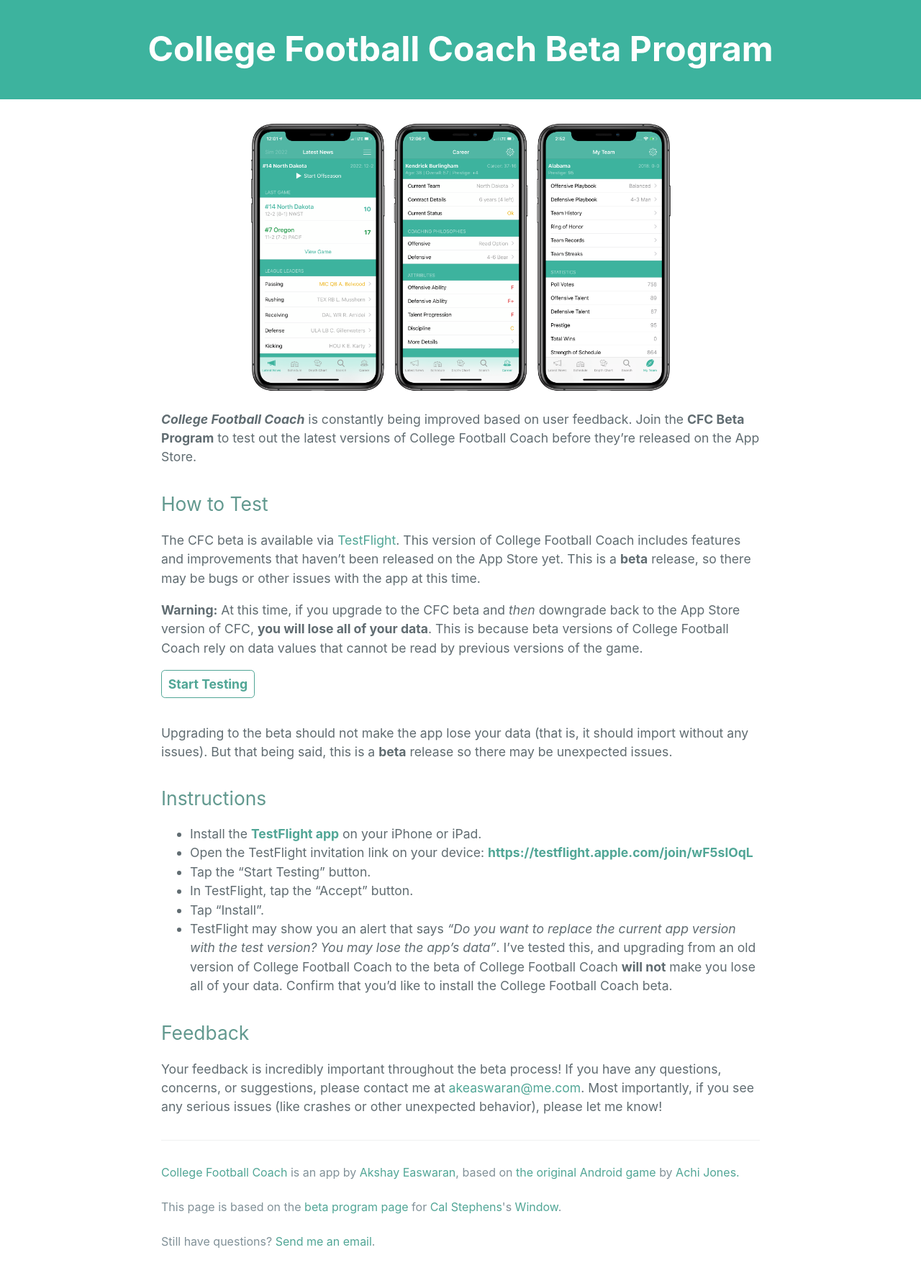
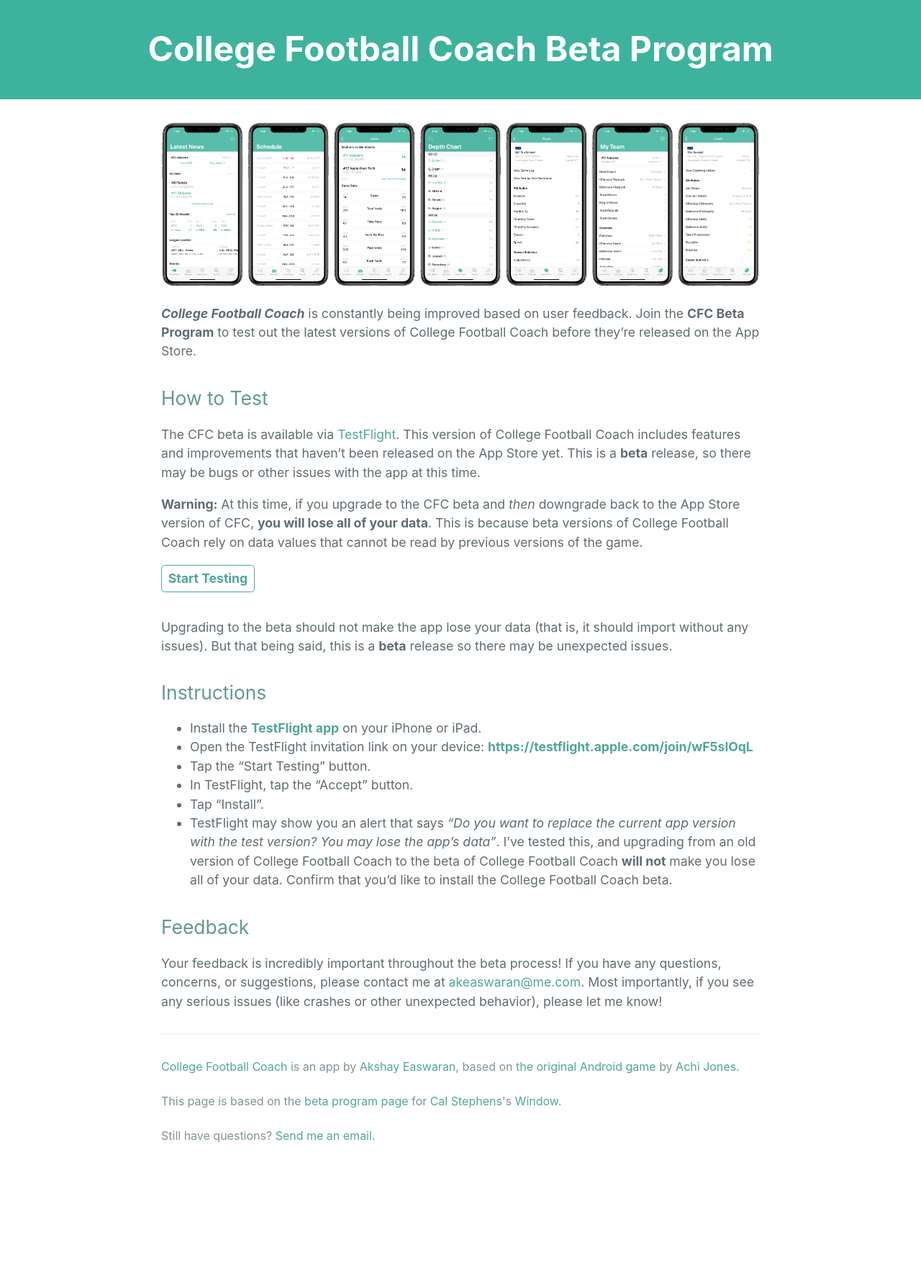
Before and after one commit to akeaswaran/cfc-ios, a Jekyll site: the page built from beta.md, in a window 1280 px wide. Shown: the whole page at 72% size. Built offline with Jekyll 4.4.1, drawn with Linux system fonts in a browser that asks for light colours; the repository's description, which GitHub fills in, is left out; after the commit the page ends 1622 px from its top, so only the background shows below that.

Commit message:
update header and beta page

```diff
--- a/beta.md
+++ b/beta.md
@@ -4,7 +4,7 @@ layout: document
 ---
 
 <div align="center">
-    <img src="assets/header.png" style="max-height: 375px">
+    <img src="assets/background.png" style="max-height: 375px">
 </div>
 
 ***College Football Coach*** is constantly being improved based on user feedback. Join the **CFC Beta Program** to test out the latest versions of College Football Coach before they're released on the App Store.
```
Also changed, not shown: assets/background.png (added).
